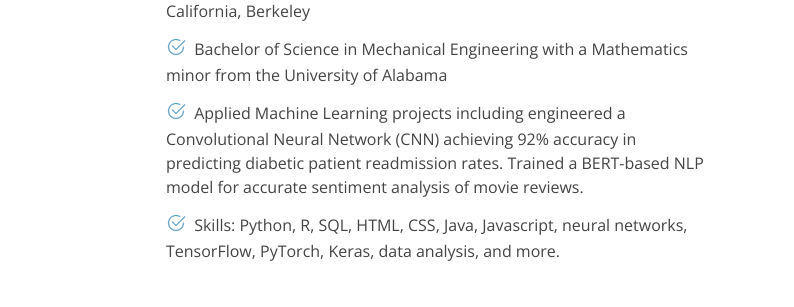
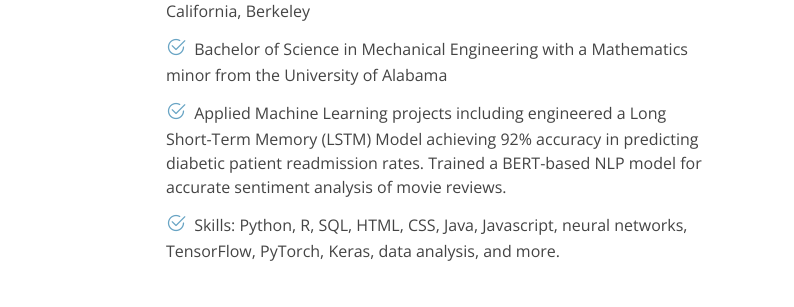
Before and after one commit to kkuc100/neural_runner, a plain HTML site: page about.html in a window 1280 px wide. Shown: the part 370-677 px from the top of the page, 486-1280 px from the left. Drawn offline with nearby package versions, Linux system fonts and the light colour scheme.

Commit message:
Update about.html

```diff
--- a/about.html
+++ b/about.html
@@ -88,7 +88,7 @@
             <ul>
                 <li><i class="bi bi-check2-circle"></i> Master of Information and Data Science from the University of California, Berkeley</li>
                 <li><i class="bi bi-check2-circle"></i> Bachelor of Science in Mechanical Engineering with a Mathematics minor from the University of Alabama</li>
-                <li><i class="bi bi-check2-circle"></i> Applied Machine Learning projects including engineered a Convolutional Neural Network (CNN) achieving 92% accuracy in predicting diabetic patient readmission rates. Trained a BERT-based NLP model for accurate sentiment analysis of movie reviews.</li>
+                <li><i class="bi bi-check2-circle"></i> Applied Machine Learning projects including engineered a Long Short-Term Memory (LSTM) Model achieving 92% accuracy in predicting diabetic patient readmission rates. Trained a BERT-based NLP model for accurate sentiment analysis of movie reviews.</li>
                 <li><i class="bi bi-check2-circle"></i> Skills: Python, R, SQL, HTML, CSS, Java, Javascript, neural networks, TensorFlow, PyTorch, Keras, data analysis, and more.</li>
             </ul>
         </div>
```
